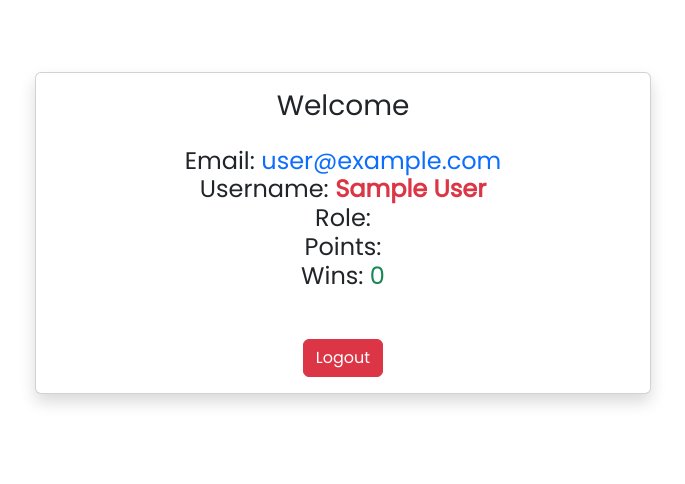
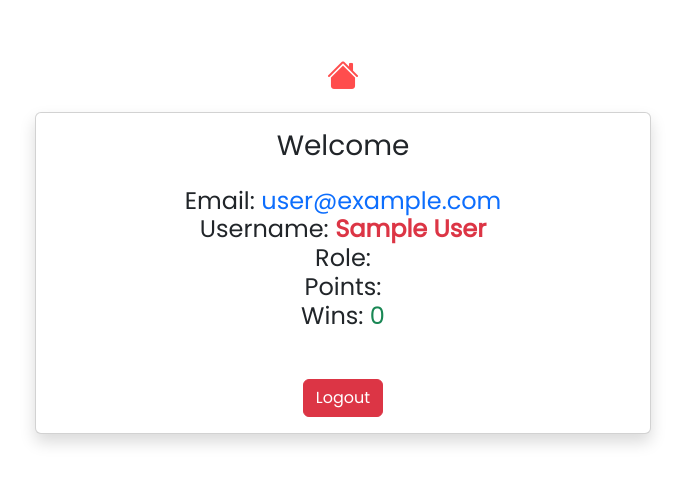
Before and after one commit to alerunza/hangyschool, a Vue app: page /profile in a window 1280 px wide. Shown: the top 484 px of the page, without its empty margins (297-982 px from the left). Built offline with nearby package versions, Linux system fonts and the light colour scheme; no server answers; the database is empty; sample sign-in values are in the browser's storage; what vue-country-flag-next would draw is missing.

Commit message:
add backtohome from profile

```diff
--- a/src/components/Profile.vue
+++ b/src/components/Profile.vue
@@ -133,7 +133,12 @@ function hideAlert() {
                 </div>
             </div>
         </div>
-        <div class="card mt-4 shadow">
+        <div class="d-flex justify-content-center">
+            <RouterLink id to="/" class="btn-link fs-2 text-decoration-none position-relative py-1 px-2"><i
+                    class="bi bi-house-fill"></i>
+            </RouterLink>
+        </div>
+        <div class="card mt-2 shadow">
             <div class="card-body">
                 <h3 class="card-title text-center mb-4">{{ $t("profile.welcome") }}</h3>
                 <div v-if="showAlert" class="alert alert-success w-75 mx-auto d-flex" role="alert">
@@ -204,4 +209,28 @@ function hideAlert() {
 a {
     cursor: pointer;
 }
+
+.btn-primary {
+    background-color: #FF4D4D;
+    border-color: #FF4D4D;
+    font-size: 1.1rem;
+}
+
+.btn-primary:hover {
+    background-color: #B33636;
+    border-color: #FF4D4D;
+}
+
+.btn-primary:active {
+    background-color: #4e0909;
+    border-color: #FF4D4D;
+}
+
+.btn-link {
+    color: #ff4d4d;
+}
+
+.btn-link:hover {
+    color: #b33636;
+}
 </style>
```
